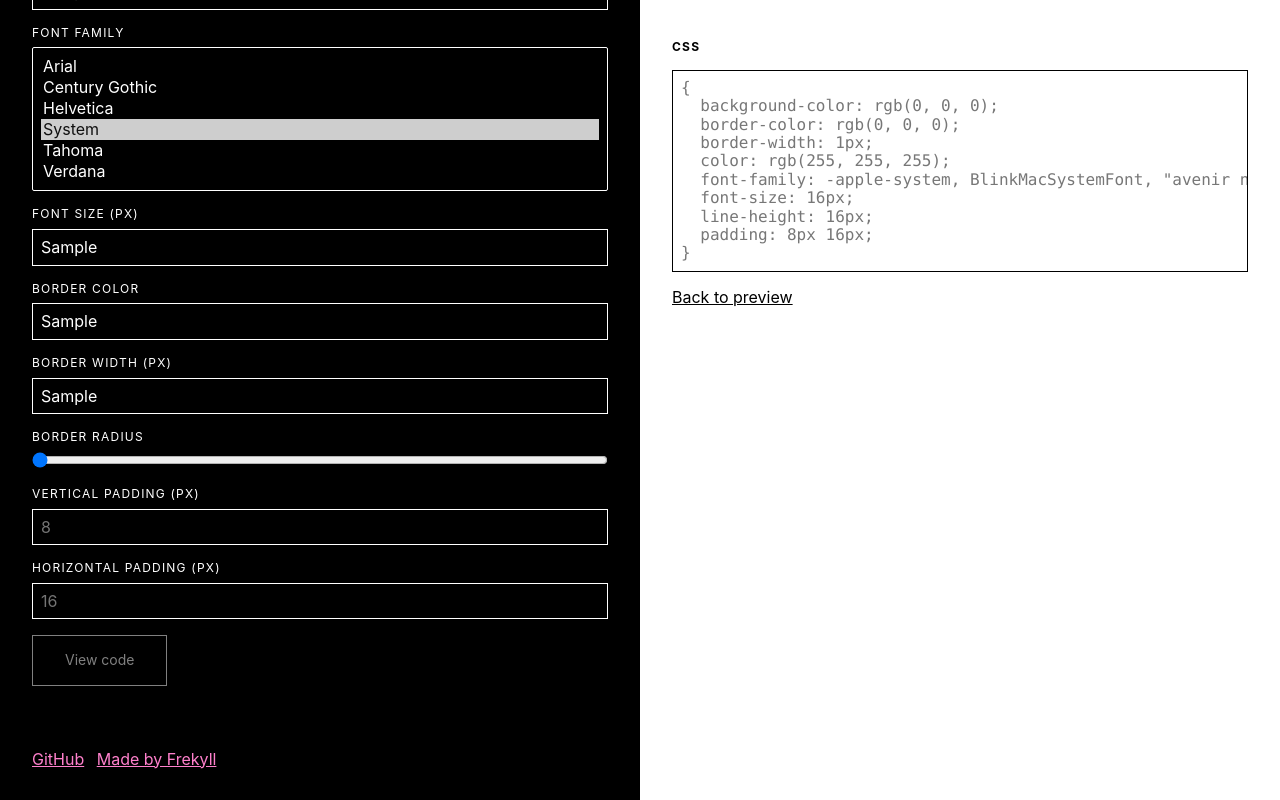
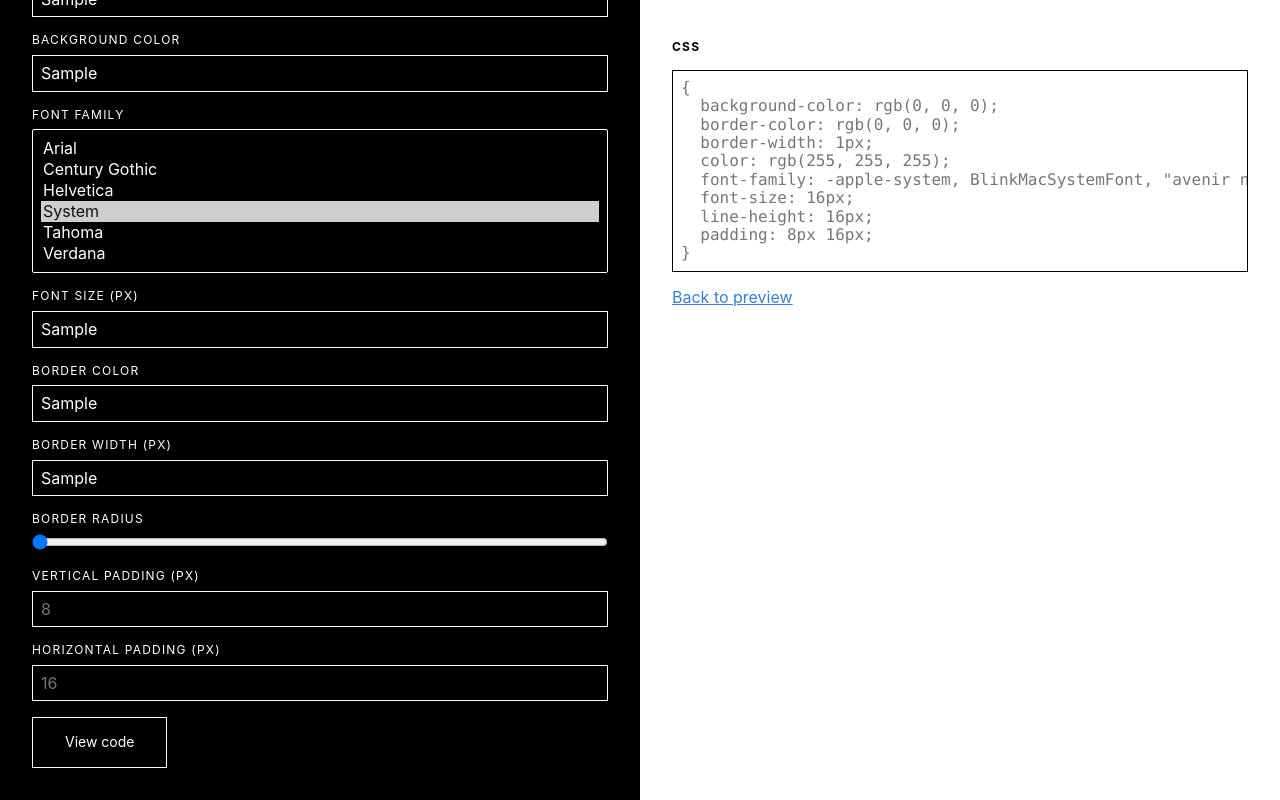
Before and after one commit to frekyll/design-button, a website: page index.html in a window 1280 px wide. Both pictures are taken after typing "Sample", "Sample", "Sample", "Sample", "Sample", "Sample" into the empty fields and a click on the button "View code". Drawn offline with nearby package versions, Linux system fonts and the light colour scheme.

Commit message:
Remove credit links

```diff
--- a/index.html
+++ b/index.html
@@ -15,11 +15,11 @@
         <div class="h-100 pa4-l ph3 pv4 relative">
           <h1 class="b db f7 mb2 tracked ttu">CSS</h1>
           <pre class="b--black ba code db gray h-50 h-auto-l mb3 pa2 pre w-100"><code class="js-code"></code></pre>
-          <a class="js-back-link black dim" href="#">Back to preview</a>
+          <a class="js-back-link blue" href="#">Back to preview</a>
         </div>
       </section>
 
-      <form class="bg-black pa4-l order-0-ns overflow-y-scroll ph3 pv4 vh-100-ns vh-50 w-50-ns white">
+      <form class="bg-black pa4-l order-0-ns overflow-scroll ph3 pv4 vh-100-ns vh-50 w-50-ns white">
         <div class="mb3">
           <label class="db f7 mb2 tracked ttu" for="textContent">Text content</label>
           <input class="b--white ba bg-black pa2 w-100 white" id="textContent" placeholder="Button" type="text">
@@ -79,12 +79,8 @@
           <input class="b--white ba bg-black pa2 w-100 white" id="paddingX" placeholder="16" type="text">
         </div>
 
-        <button class="js-submit-button b--white ba bg-transparent dib dim f6 mb5 ph4 pointer pv3 white" type="text">View code</button>
+        <button class="js-submit-button b--white ba bg-transparent dib f6 ph4 pointer pv3 white" type="text">View code</button>
 
-        <div class="db">
-          <a class="mr2 pink white" href="https://github.com/frekyll/design-button">GitHub</a>
-          <a class="mr2 pink white" href="https://www.frekyll.com">Made by Frekyll</a>
-        </div>
       </form>
     </div>
 
```
